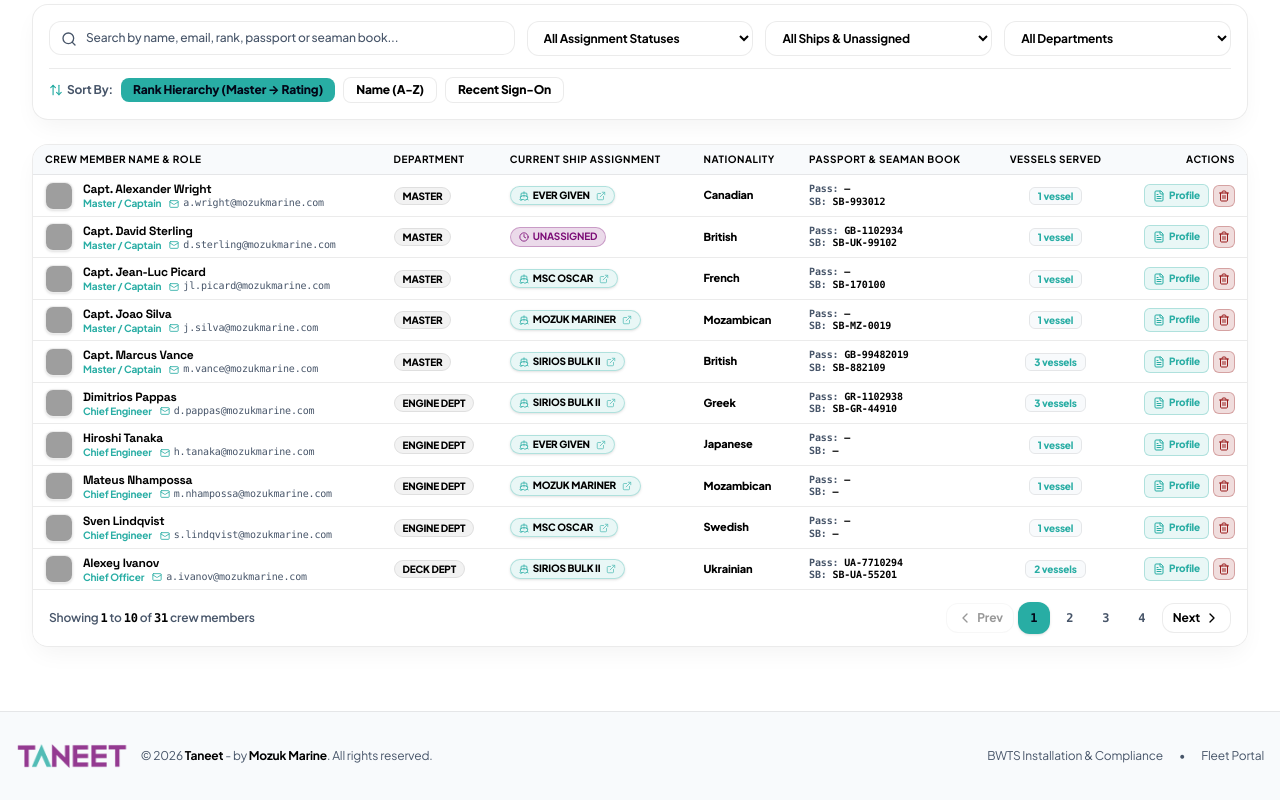
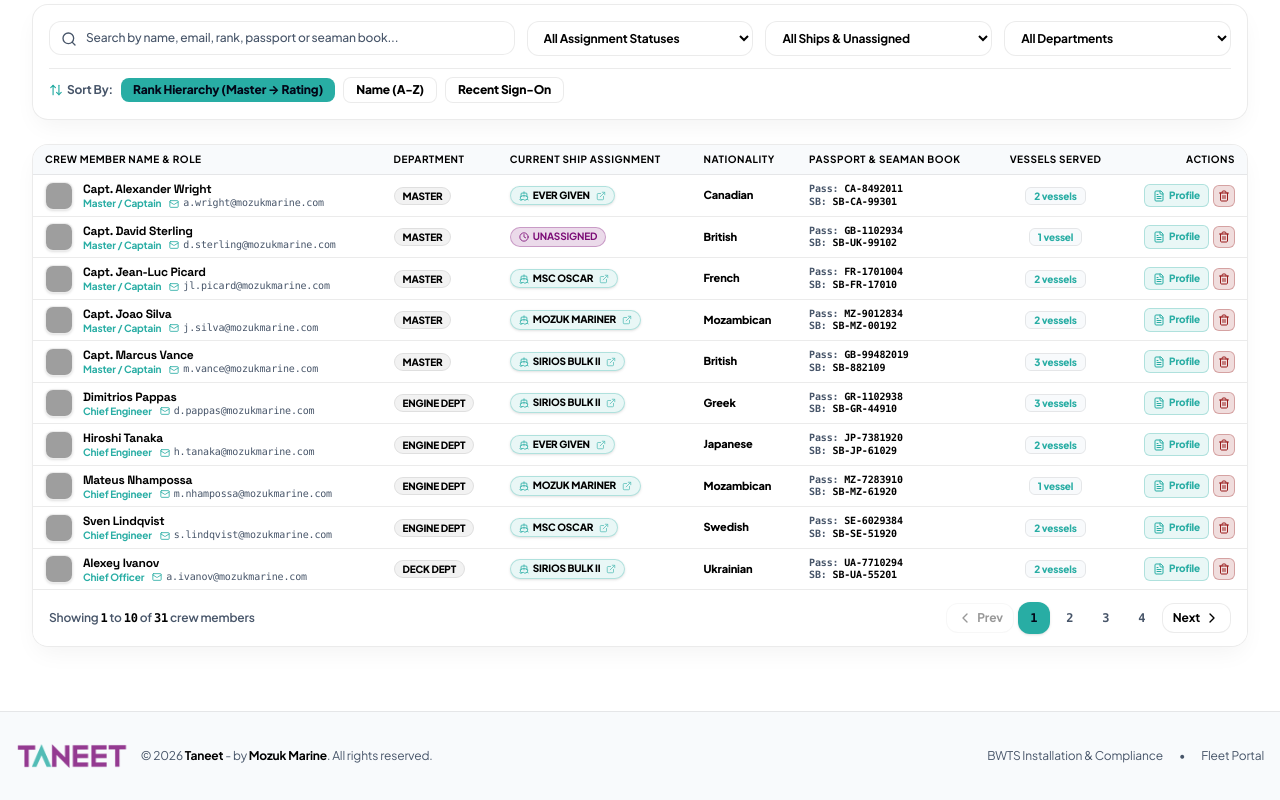
Before and after one commit to Drakhtar359/app-mozuk-marine, a React (Vite) app: page / in a window 1280 px wide. Shown: the part 877-1677 px from the top of the page. Built offline with nearby package versions, Linux system fonts and the light colour scheme; grey boxes are pictures that could not be loaded.

Commit message:
Populate complete personal information dummy data (DOB, passport, seaman book, sign-on port) for all crew members

```diff
--- a/src/App.tsx
+++ b/src/App.tsx
@@ -103,24 +103,24 @@ export function App() {
     { id: 'c10', name: 'Giuseppe Rossi', role: 'Chief Cook', department: 'kitchen', email: 'g.rossi@mozukmarine.com', phoneNumber: '+39 333 123 4567', nationality: 'Italian', dateOfBirth: '05/07/1980', passportNumber: 'IT-9920194', passportExpiry: '11/11/2031', seamanBookNo: 'SB-IT-22910', seamanBookExpiry: '01/09/2028', signOnDate: '15/02/2026', signOnLocation: 'Genoa', assignedShipId: 'ship-1', assignedShipName: 'SIRIOS BULK II', vesselHistory: [{ shipName: 'SIRIOS BULK II', role: 'Chief Cook', startDate: '15/02/2026' }, { shipName: 'MSC OSCAR', role: 'Second Cook', startDate: '10/03/2022', endDate: '15/01/2024' }] },
     { id: 'c11', name: 'Manny Pacquiao', role: 'Messman / Steward', department: 'kitchen', email: 'm.pacquiao@mozukmarine.com', phoneNumber: '+63 920 111 2222', nationality: 'Filipino', dateOfBirth: '17/12/1996', passportNumber: 'PH-4401928', passportExpiry: '28/02/2030', seamanBookNo: 'SB-PH-99210', seamanBookExpiry: '15/10/2029', signOnDate: '01/03/2026', signOnLocation: 'Manila', assignedShipId: 'ship-1', assignedShipName: 'SIRIOS BULK II', vesselHistory: [{ shipName: 'SIRIOS BULK II', role: 'Messman / Steward', startDate: '01/03/2026' }] },
 
-    { id: 'c201', name: 'Capt. Alexander Wright', role: 'Master / Captain', department: 'master', email: 'a.wright@mozukmarine.com', phoneNumber: '+1 416 555 0192', nationality: 'Canadian', signOnDate: '10/02/2026', seamanBookNo: 'SB-993012', assignedShipId: 'ship-2', assignedShipName: 'EVER GIVEN', vesselHistory: [{ shipName: 'EVER GIVEN', role: 'Master / Captain', startDate: '10/02/2026' }] },
-    { id: 'c203', name: 'Carlos Mendez', role: 'Chief Officer', department: 'deck', email: 'c.mendez@mozukmarine.com', phoneNumber: '+63 917 555 8899', nationality: 'Filipino', signOnDate: '15/03/2026', assignedShipId: 'ship-2', assignedShipName: 'EVER GIVEN', vesselHistory: [{ shipName: 'EVER GIVEN', role: 'Chief Officer', startDate: '15/03/2026' }] },
-    { id: 'c204', name: 'Li Wei', role: 'Second Officer', department: 'deck', email: 'l.wei@mozukmarine.com', phoneNumber: '+86 138 0000 1122', nationality: 'Chinese', signOnDate: '01/04/2026', assignedShipId: 'ship-2', assignedShipName: 'EVER GIVEN', vesselHistory: [{ shipName: 'EVER GIVEN', role: 'Second Officer', startDate: '01/04/2026' }] },
-    { id: 'c202', name: 'Hiroshi Tanaka', role: 'Chief Engineer', department: 'engine', email: 'h.tanaka@mozukmarine.com', phoneNumber: '+81 90 9988 7766', nationality: 'Japanese', signOnDate: '01/03/2026', assignedShipId: 'ship-2', assignedShipName: 'EVER GIVEN', vesselHistory: [{ shipName: 'EVER GIVEN', role: 'Chief Engineer', startDate: '01/03/2026' }] },
-    { id: 'c205', name: 'Lars Hansen', role: 'Second Engineer', department: 'engine', email: 'l.hansen@mozukmarine.com', phoneNumber: '+45 20 12 34 56', nationality: 'Danish', signOnDate: '20/03/2026', assignedShipId: 'ship-2', assignedShipName: 'EVER GIVEN', vesselHistory: [{ shipName: 'EVER GIVEN', role: 'Second Engineer', startDate: '20/03/2026' }] },
-    { id: 'c206', name: 'Francois Dubois', role: 'Chief Cook', department: 'kitchen', email: 'f.dubois@mozukmarine.com', phoneNumber: '+33 6 12 34 56 78', nationality: 'French', signOnDate: '25/02/2026', assignedShipId: 'ship-2', assignedShipName: 'EVER GIVEN', vesselHistory: [{ shipName: 'EVER GIVEN', role: 'Chief Cook', startDate: '25/02/2026' }] },
-    { id: 'c207', name: 'Pedro Gomez', role: 'Messman', department: 'kitchen', email: 'p.gomez@mozukmarine.com', phoneNumber: '+63 915 444 3322', nationality: 'Filipino', signOnDate: '10/03/2026', assignedShipId: 'ship-2', assignedShipName: 'EVER GIVEN', vesselHistory: [{ shipName: 'EVER GIVEN', role: 'Messman', startDate: '10/03/2026' }] },
+    { id: 'c201', name: 'Capt. Alexander Wright', role: 'Master / Captain', department: 'master', email: 'a.wright@mozukmarine.com', phoneNumber: '+1 416 555 0192', nationality: 'Canadian', dateOfBirth: '21/04/1974', passportNumber: 'CA-8492011', passportExpiry: '19/08/2031', seamanBookNo: 'SB-CA-99301', seamanBookExpiry: '14/05/2029', signOnDate: '10/02/2026', signOnLocation: 'Vancouver', assignedShipId: 'ship-2', assignedShipName: 'EVER GIVEN', vesselHistory: [{ shipName: 'EVER GIVEN', role: 'Master / Captain', startDate: '10/02/2026' }, { shipName: 'MSC OSCAR', role: 'Master / Captain', startDate: '05/03/2023', endDate: '20/11/2025' }] },
+    { id: 'c203', name: 'Carlos Mendez', role: 'Chief Officer', department: 'deck', email: 'c.mendez@mozukmarine.com', phoneNumber: '+63 917 555 8899', nationality: 'Filipino', dateOfBirth: '12/09/1985', passportNumber: 'PH-6729104', passportExpiry: '04/11/2030', seamanBookNo: 'SB-PH-58291', seamanBookExpiry: '22/07/2028', signOnDate: '15/03/2026', signOnLocation: 'Singapore', assignedShipId: 'ship-2', assignedShipName: 'EVER GIVEN', vesselHistory: [{ shipName: 'EVER GIVEN', role: 'Chief Officer', startDate: '15/03/2026' }, { shipName: 'SIRIOS BULK II', role: 'Second Officer', startDate: '10/06/2023', endDate: '18/12/2025' }] },
+    { id: 'c204', name: 'Li Wei', role: 'Second Officer', department: 'deck', email: 'l.wei@mozukmarine.com', phoneNumber: '+86 138 0000 1122', nationality: 'Chinese', dateOfBirth: '28/02/1991', passportNumber: 'CN-5192837', passportExpiry: '15/05/2031', seamanBookNo: 'SB-CN-30192', seamanBookExpiry: '09/03/2029', signOnDate: '01/04/2026', signOnLocation: 'Shanghai', assignedShipId: 'ship-2', assignedShipName: 'EVER GIVEN', vesselHistory: [{ shipName: 'EVER GIVEN', role: 'Second Officer', startDate: '01/04/2026' }, { shipName: 'MOZUK MARINER', role: 'Third Officer', startDate: '12/01/2024', endDate: '30/11/2025' }] },
+    { id: 'c202', name: 'Hiroshi Tanaka', role: 'Chief Engineer', department: 'engine', email: 'h.tanaka@mozukmarine.com', phoneNumber: '+81 90 9988 7766', nationality: 'Japanese', dateOfBirth: '19/07/1976', passportNumber: 'JP-7381920', passportExpiry: '28/10/2030', seamanBookNo: 'SB-JP-61029', seamanBookExpiry: '11/09/2028', signOnDate: '01/03/2026', signOnLocation: 'Yokohama', assignedShipId: 'ship-2', assignedShipName: 'EVER GIVEN', vesselHistory: [{ shipName: 'EVER GIVEN', role: 'Chief Engineer', startDate: '01/03/2026' }, { shipName: 'SIRIOS BULK II', role: 'Second Engineer', startDate: '01/04/2022', endDate: '15/10/2025' }] },
+    { id: 'c205', name: 'Lars Hansen', role: 'Second Engineer', department: 'engine', email: 'l.hansen@mozukmarine.com', phoneNumber: '+45 20 12 34 56', nationality: 'Danish', dateOfBirth: '04/11/1987', passportNumber: 'DK-4910283', passportExpiry: '17/06/2031', seamanBookNo: 'SB-DK-82910', seamanBookExpiry: '03/04/2029', signOnDate: '20/03/2026', signOnLocation: 'Copenhagen', assignedShipId: 'ship-2', assignedShipName: 'EVER GIVEN', vesselHistory: [{ shipName: 'EVER GIVEN', role: 'Second Engineer', startDate: '20/03/2026' }, { shipName: 'MSC OSCAR', role: 'Third Engineer', startDate: '15/08/2023', endDate: '10/12/2025' }] },
+    { id: 'c206', name: 'Francois Dubois', role: 'Chief Cook', department: 'kitchen', email: 'f.dubois@mozukmarine.com', phoneNumber: '+33 6 12 34 56 78', nationality: 'French', dateOfBirth: '23/05/1983', passportNumber: 'FR-9182736', passportExpiry: '09/12/2029', seamanBookNo: 'SB-FR-47182', seamanBookExpiry: '19/08/2028', signOnDate: '25/02/2026', signOnLocation: 'Marseille', assignedShipId: 'ship-2', assignedShipName: 'EVER GIVEN', vesselHistory: [{ shipName: 'EVER GIVEN', role: 'Chief Cook', startDate: '25/02/2026' }, { shipName: 'SIRIOS BULK II', role: 'Chief Cook', startDate: '10/02/2023', endDate: '05/11/2025' }] },
+    { id: 'c207', name: 'Pedro Gomez', role: 'Messman', department: 'kitchen', email: 'p.gomez@mozukmarine.com', phoneNumber: '+63 915 444 3322', nationality: 'Filipino', dateOfBirth: '16/01/1996', passportNumber: 'PH-2938471', passportExpiry: '21/03/2031', seamanBookNo: 'SB-PH-74829', seamanBookExpiry: '14/01/2029', signOnDate: '10/03/2026', signOnLocation: 'Manila', assignedShipId: 'ship-2', assignedShipName: 'EVER GIVEN', vesselHistory: [{ shipName: 'EVER GIVEN', role: 'Messman', startDate: '10/03/2026' }] },
 
-    { id: 'c301', name: 'Capt. Jean-Luc Picard', role: 'Master / Captain', department: 'master', email: 'jl.picard@mozukmarine.com', phoneNumber: '+33 1 42 68 55 00', nationality: 'French', signOnDate: '20/01/2026', seamanBookNo: 'SB-170100', assignedShipId: 'ship-3', assignedShipName: 'MSC OSCAR', vesselHistory: [{ shipName: 'MSC OSCAR', role: 'Master / Captain', startDate: '20/01/2026' }] },
-    { id: 'c303', name: 'William Riker', role: 'Chief Officer', department: 'deck', email: 'w.riker@mozukmarine.com', phoneNumber: '+1 212 555 0177', nationality: 'American', signOnDate: '01/02/2026', assignedShipId: 'ship-3', assignedShipName: 'MSC OSCAR', vesselHistory: [{ shipName: 'MSC OSCAR', role: 'Chief Officer', startDate: '01/02/2026' }] },
-    { id: 'c302', name: 'Sven Lindqvist', role: 'Chief Engineer', department: 'engine', email: 's.lindqvist@mozukmarine.com', phoneNumber: '+46 8 123 4567', nationality: 'Swedish', signOnDate: '15/02/2026', assignedShipId: 'ship-3', assignedShipName: 'MSC OSCAR', vesselHistory: [{ shipName: 'MSC OSCAR', role: 'Chief Engineer', startDate: '15/02/2026' }] },
-    { id: 'c304', name: 'Geordi La Forge', role: 'Electro-Technical Officer (ETO)', department: 'engine', email: 'g.laforge@mozukmarine.com', phoneNumber: '+1 312 555 0144', nationality: 'American', signOnDate: '20/02/2026', assignedShipId: 'ship-3', assignedShipName: 'MSC OSCAR', vesselHistory: [{ shipName: 'MSC OSCAR', role: 'Electro-Technical Officer (ETO)', startDate: '20/02/2026' }] },
-    { id: 'c305', name: 'Neelix', role: 'Chief Cook', department: 'kitchen', email: 'neelix@mozukmarine.com', phoneNumber: '+1 800 555 0199', nationality: 'Talaxian', signOnDate: '05/03/2026', assignedShipId: 'ship-3', assignedShipName: 'MSC OSCAR', vesselHistory: [{ shipName: 'MSC OSCAR', role: 'Chief Cook', startDate: '05/03/2026' }] },
+    { id: 'c301', name: 'Capt. Jean-Luc Picard', role: 'Master / Captain', department: 'master', email: 'jl.picard@mozukmarine.com', phoneNumber: '+33 1 42 68 55 00', nationality: 'French', dateOfBirth: '13/07/1971', passportNumber: 'FR-1701004', passportExpiry: '30/09/2031', seamanBookNo: 'SB-FR-17010', seamanBookExpiry: '25/06/2029', signOnDate: '20/01/2026', signOnLocation: 'Le Havre', assignedShipId: 'ship-3', assignedShipName: 'MSC OSCAR', vesselHistory: [{ shipName: 'MSC OSCAR', role: 'Master / Captain', startDate: '20/01/2026' }, { shipName: 'EVER GIVEN', role: 'Master / Captain', startDate: '01/05/2022', endDate: '15/10/2025' }] },
+    { id: 'c303', name: 'William Riker', role: 'Chief Officer', department: 'deck', email: 'w.riker@mozukmarine.com', phoneNumber: '+1 212 555 0177', nationality: 'American', dateOfBirth: '19/08/1983', passportNumber: 'US-5839201', passportExpiry: '14/04/2030', seamanBookNo: 'SB-US-49201', seamanBookExpiry: '08/11/2028', signOnDate: '01/02/2026', signOnLocation: 'New York', assignedShipId: 'ship-3', assignedShipName: 'MSC OSCAR', vesselHistory: [{ shipName: 'MSC OSCAR', role: 'Chief Officer', startDate: '01/02/2026' }, { shipName: 'SIRIOS BULK II', role: 'Second Officer', startDate: '15/03/2023', endDate: '01/11/2025' }] },
+    { id: 'c302', name: 'Sven Lindqvist', role: 'Chief Engineer', department: 'engine', email: 's.lindqvist@mozukmarine.com', phoneNumber: '+46 8 123 4567', nationality: 'Swedish', dateOfBirth: '08/10/1977', passportNumber: 'SE-6029384', passportExpiry: '12/07/2031', seamanBookNo: 'SB-SE-51920', seamanBookExpiry: '19/05/2029', signOnDate: '15/02/2026', signOnLocation: 'Gothenburg', assignedShipId: 'ship-3', assignedShipName: 'MSC OSCAR', vesselHistory: [{ shipName: 'MSC OSCAR', role: 'Chief Engineer', startDate: '15/02/2026' }, { shipName: 'MOZUK MARINER', role: 'Chief Engineer', startDate: '10/01/2023', endDate: '20/11/2025' }] },
+    { id: 'c304', name: 'Geordi La Forge', role: 'Electro-Technical Officer (ETO)', department: 'engine', email: 'g.laforge@mozukmarine.com', phoneNumber: '+1 312 555 0144', nationality: 'American', dateOfBirth: '16/02/1989', passportNumber: 'US-8391024', passportExpiry: '22/09/2030', seamanBookNo: 'SB-US-73819', seamanBookExpiry: '15/03/2028', signOnDate: '20/02/2026', signOnLocation: 'Rotterdam', assignedShipId: 'ship-3', assignedShipName: 'MSC OSCAR', vesselHistory: [{ shipName: 'MSC OSCAR', role: 'Electro-Technical Officer (ETO)', startDate: '20/02/2026' }] },
+    { id: 'c305', name: 'Neelix Morales', role: 'Chief Cook', department: 'kitchen', email: 'n.morales@mozukmarine.com', phoneNumber: '+34 612 345 678', nationality: 'Spanish', dateOfBirth: '02/06/1984', passportNumber: 'ES-4829103', passportExpiry: '18/11/2030', seamanBookNo: 'SB-ES-39102', seamanBookExpiry: '10/08/2028', signOnDate: '05/03/2026', signOnLocation: 'Valencia', assignedShipId: 'ship-3', assignedShipName: 'MSC OSCAR', vesselHistory: [{ shipName: 'MSC OSCAR', role: 'Chief Cook', startDate: '05/03/2026' }] },
 
-    { id: 'c401', name: 'Capt. Joao Silva', role: 'Master / Captain', department: 'master', email: 'j.silva@mozukmarine.com', phoneNumber: '+258 84 123 4567', nationality: 'Mozambican', signOnDate: '10/01/2026', seamanBookNo: 'SB-MZ-0019', assignedShipId: 'ship-4', assignedShipName: 'MOZUK MARINER', vesselHistory: [{ shipName: 'MOZUK MARINER', role: 'Master / Captain', startDate: '10/01/2026' }] },
-    { id: 'c403', name: 'Antonio Cossa', role: 'Chief Officer', department: 'deck', email: 'a.cossa@mozukmarine.com', phoneNumber: '+258 82 987 6543', nationality: 'Mozambican', signOnDate: '01/02/2026', assignedShipId: 'ship-4', assignedShipName: 'MOZUK MARINER', vesselHistory: [{ shipName: 'MOZUK MARINER', role: 'Chief Officer', startDate: '01/02/2026' }] },
-    { id: 'c402', name: 'Mateus Nhampossa', role: 'Chief Engineer', department: 'engine', email: 'm.nhampossa@mozukmarine.com', phoneNumber: '+258 84 555 1212', nationality: 'Mozambican', signOnDate: '12/01/2026', assignedShipId: 'ship-4', assignedShipName: 'MOZUK MARINER', vesselHistory: [{ shipName: 'MOZUK MARINER', role: 'Chief Engineer', startDate: '12/01/2026' }] },
-    { id: 'c404', name: 'Inacio Tembe', role: 'Chief Cook', department: 'kitchen', email: 'i.tembe@mozukmarine.com', phoneNumber: '+258 87 333 4444', nationality: 'Mozambican', signOnDate: '25/01/2026', assignedShipId: 'ship-4', assignedShipName: 'MOZUK MARINER', vesselHistory: [{ shipName: 'MOZUK MARINER', role: 'Chief Cook', startDate: '25/01/2026' }] },
+    { id: 'c401', name: 'Capt. Joao Silva', role: 'Master / Captain', department: 'master', email: 'j.silva@mozukmarine.com', phoneNumber: '+258 84 123 4567', nationality: 'Mozambican', dateOfBirth: '09/03/1973', passportNumber: 'MZ-9012834', passportExpiry: '15/04/2031', seamanBookNo: 'SB-MZ-00192', seamanBookExpiry: '20/10/2029', signOnDate: '10/01/2026', signOnLocation: 'Maputo', assignedShipId: 'ship-4', assignedShipName: 'MOZUK MARINER', vesselHistory: [{ shipName: 'MOZUK MARINER', role: 'Master / Captain', startDate: '10/01/2026' }, { shipName: 'SIRIOS BULK II', role: 'Chief Officer', startDate: '01/02/2022', endDate: '15/10/2025' }] },
+    { id: 'c403', name: 'Antonio Cossa', role: 'Chief Officer', department: 'deck', email: 'a.cossa@mozukmarine.com', phoneNumber: '+258 82 987 6543', nationality: 'Mozambican', dateOfBirth: '25/11/1986', passportNumber: 'MZ-4819203', passportExpiry: '08/09/2030', seamanBookNo: 'SB-MZ-38291', seamanBookExpiry: '12/06/2028', signOnDate: '01/02/2026', signOnLocation: 'Beira', assignedShipId: 'ship-4', assignedShipName: 'MOZUK MARINER', vesselHistory: [{ shipName: 'MOZUK MARINER', role: 'Chief Officer', startDate: '01/02/2026' }] },
+    { id: 'c402', name: 'Mateus Nhampossa', role: 'Chief Engineer', department: 'engine', email: 'm.nhampossa@mozukmarine.com', phoneNumber: '+258 84 555 1212', nationality: 'Mozambican', dateOfBirth: '14/06/1979', passportNumber: 'MZ-7283910', passportExpiry: '29/01/2031', seamanBookNo: 'SB-MZ-61920', seamanBookExpiry: '05/12/2028', signOnDate: '12/01/2026', signOnLocation: 'Maputo', assignedShipId: 'ship-4', assignedShipName: 'MOZUK MARINER', vesselHistory: [{ shipName: 'MOZUK MARINER', role: 'Chief Engineer', startDate: '12/01/2026' }] },
+    { id: 'c404', name: 'Inacio Tembe', role: 'Chief Cook', department: 'kitchen', email: 'i.tembe@mozukmarine.com', phoneNumber: '+258 87 333 4444', nationality: 'Mozambican', dateOfBirth: '30/08/1988', passportNumber: 'MZ-3910284', passportExpiry: '11/07/2030', seamanBookNo: 'SB-MZ-29104', seamanBookExpiry: '18/04/2028', signOnDate: '25/01/2026', signOnLocation: 'Maputo', assignedShipId: 'ship-4', assignedShipName: 'MOZUK MARINER', vesselHistory: [{ shipName: 'MOZUK MARINER', role: 'Chief Cook', startDate: '25/01/2026' }] },
   ];
 
   const [companyCrew, setCompanyCrew] = useState<CrewMember[]>(() =>
```
Also changed, not shown: src/components/CrewProfileModal.tsx (+10 -10 lines).
